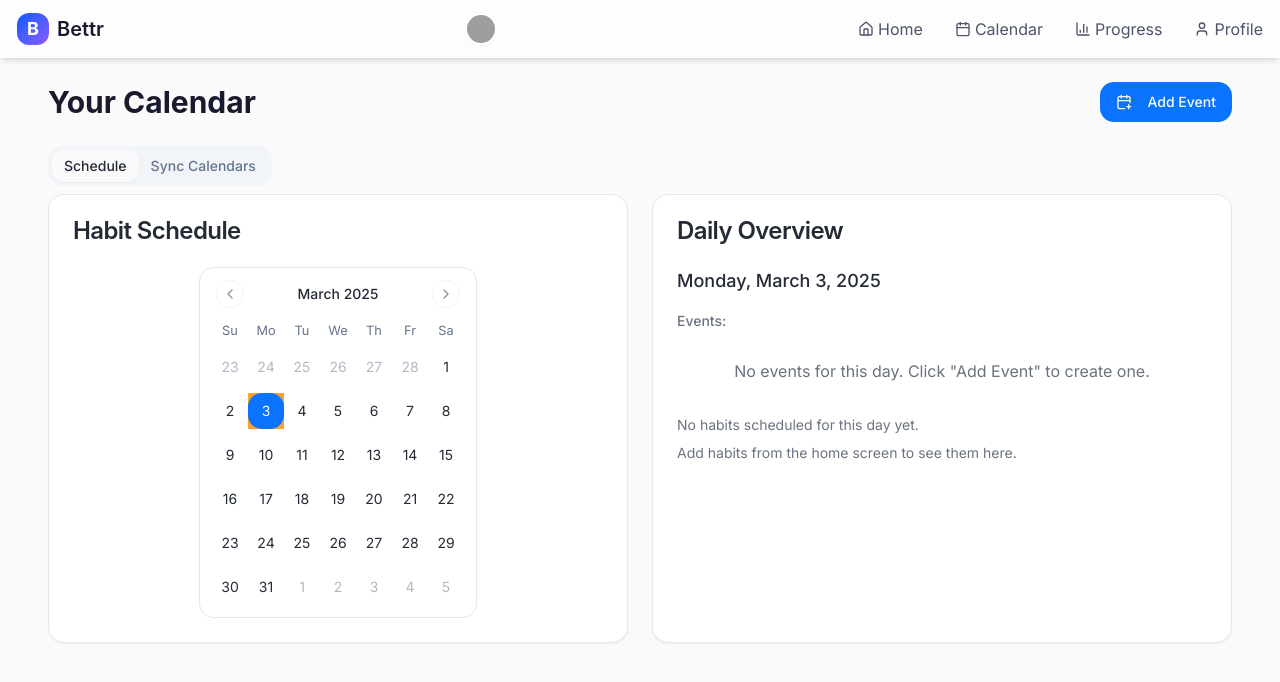
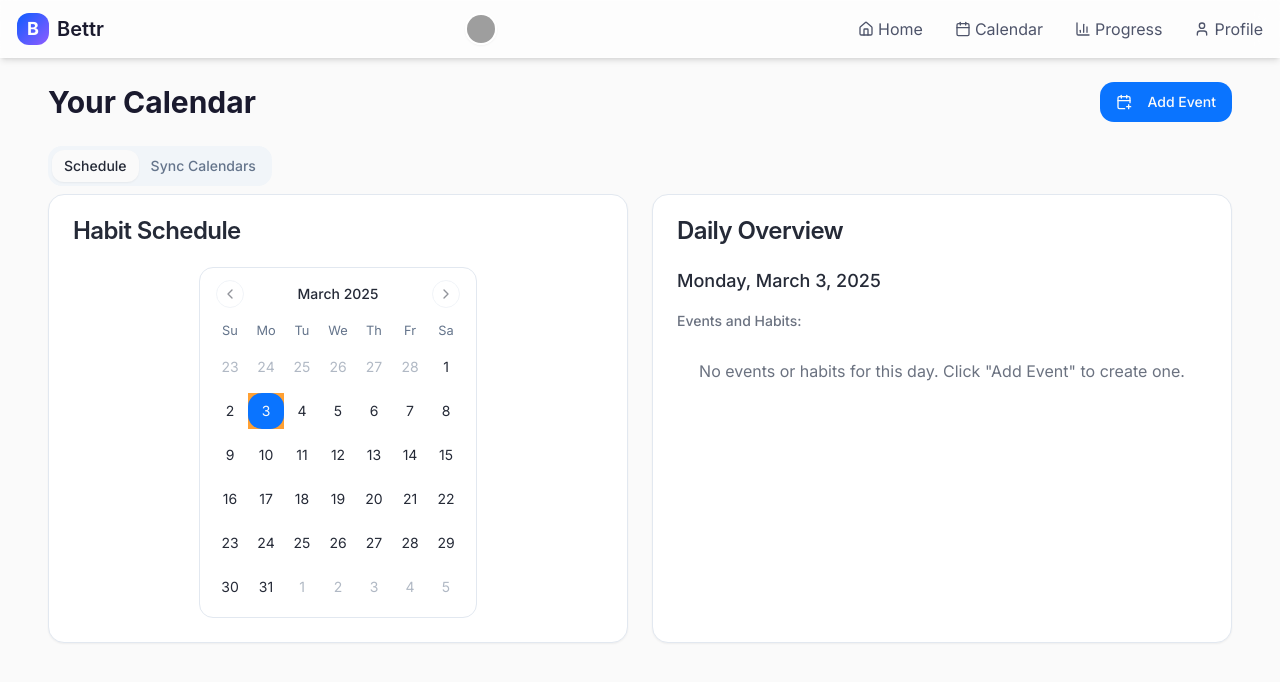
Before and after one commit to abhineetnirmal/bettr-pathway, a React (Vite) app: page /calendar in a window 1280 px wide. Shown: the top 682 px of the page. Built offline with nearby package versions, Linux system fonts and the light colour scheme; grey boxes are pictures that could not be loaded.

Commit message:
Sync habits with calendar events
This change synchronizes habits with calendar events, displaying habits as tasks on each day.

```diff
--- a/src/components/CalendarEventList.tsx
+++ b/src/components/CalendarEventList.tsx
@@ -1,7 +1,7 @@
 
 import React from 'react';
 import { CalendarEvent } from '@/pages/Calendar';
-import { Trash2 } from 'lucide-react';
+import { Trash2, Clock, List } from 'lucide-react';
 import { Button } from '@/components/ui/button';
 import { Tooltip, TooltipContent, TooltipProvider, TooltipTrigger } from '@/components/ui/tooltip';
 
@@ -11,8 +11,13 @@ interface CalendarEventListProps {
 }
 
 const CalendarEventList: React.FC<CalendarEventListProps> = ({ events, onDelete }) => {
-  // Sort events by start time if available
+  // Sort events by start time if available, and place habits at the top
   const sortedEvents = [...events].sort((a, b) => {
+    // First separate habits and events
+    if (a.isHabit && !b.isHabit) return -1;
+    if (!a.isHabit && b.isHabit) return 1;
+
+    // Then sort events by start time
     if (a.startTime && b.startTime) {
       return a.startTime.localeCompare(b.startTime);
     }
@@ -24,7 +29,7 @@ const CalendarEventList: React.FC<CalendarEventListProps> = ({ events, onDelete
   if (sortedEvents.length === 0) {
     return (
       <div className="text-center py-4 text-gray-500">
-        No events for this day. Click "Add Event" to create one.
+        No events or habits for this day. Click "Add Event" to create one.
       </div>
     );
   }
@@ -43,9 +48,18 @@ const CalendarEventList: React.FC<CalendarEventListProps> = ({ events, onDelete
               style={{ backgroundColor: event.color }}
             />
             <div>
-              <span className="font-medium block">{event.title}</span>
+              <div className="flex items-center">
+                <span className="font-medium">{event.title}</span>
+                {event.isHabit && (
+                  <span className="ml-2 text-xs bg-gray-100 text-gray-700 px-2 py-0.5 rounded-full flex items-center">
+                    <List className="h-3 w-3 mr-1" />
+                    Habit
+                  </span>
+                )}
+              </div>
               {event.startTime && (
-                <span className="text-xs text-gray-500">
+                <span className="text-xs text-gray-500 flex items-center">
+                  <Clock className="h-3 w-3 mr-1" />
                   {event.startTime}{event.endTime ? ` - ${event.endTime}` : ''}
                 </span>
               )}
@@ -55,6 +69,7 @@ const CalendarEventList: React.FC<CalendarEventListProps> = ({ events, onDelete
             </div>
           </div>
 
+          {!event.isHabit && (
             <TooltipProvider>
               <Tooltip>
                 <TooltipTrigger asChild>
@@ -72,6 +87,7 @@ const CalendarEventList: React.FC<CalendarEventListProps> = ({ events, onDelete
                 </TooltipContent>
               </Tooltip>
             </TooltipProvider>
+          )}
         </li>
       ))}
     </ul>
--- a/src/pages/Calendar.tsx
+++ b/src/pages/Calendar.tsx
@@ -22,6 +22,7 @@ export interface CalendarEvent {
   endTime?: string;
   description?: string;
   color: string;
+  isHabit?: boolean;
 }
 
 const CalendarPage = () => {
@@ -57,6 +58,69 @@ const CalendarPage = () => {
     localStorage.setItem('calendarEvents', JSON.stringify(events));
   }, [events]);
 
+  // Transform habits into calendar events based on their frequency
+  const getHabitEventsForCalendar = () => {
+    const habitEvents: CalendarEvent[] = [];
+
+    habits.forEach(habit => {
+      // Get the current date and the date 28 days from now (4 weeks)
+      const currentDate = new Date();
+      const maxDate = new Date();
+      maxDate.setDate(currentDate.getDate() + 28);
+
+      // Start from yesterday to ensure we include any habits for today
+      const startDate = new Date();
+      startDate.setDate(startDate.getDate() - 1);
+
+      // Create a habit event for each occurrence in the next 4 weeks
+      let loopDate = new Date(startDate);
+
+      while (loopDate <= maxDate) {
+        const dayOfWeek = loopDate.getDay(); // 0 = Sunday, 1 = Monday, etc.
+
+        // If this habit is scheduled for this day of the week
+        if (habit.frequency.includes(dayOfWeek)) {
+          // Create a calendar event for this habit
+          const habitEvent: CalendarEvent = {
+            id: `habit-${habit.id}-${loopDate.toISOString().split('T')[0]}`,
+            title: habit.title,
+            date: new Date(loopDate),
+            description: `Regular habit: ${habit.title}`,
+            color: getHabitColor(habit.category),
+            isHabit: true
+          };
+
+          habitEvents.push(habitEvent);
+        }
+
+        // Move to the next day
+        loopDate.setDate(loopDate.getDate() + 1);
+      }
+    });
+
+    return habitEvents;
+  };
+
+  // Helper function to get color based on habit category
+  const getHabitColor = (category: string): string => {
+    switch (category) {
+      case 'learning':
+        return '#3b82f6'; // blue
+      case 'mindfulness':
+        return '#8b5cf6'; // purple
+      case 'fitness':
+        return '#ec4899'; // pink
+      case 'health':
+        return '#10b981'; // green
+      case 'creativity':
+        return '#f97316'; // orange
+      case 'productivity':
+        return '#6366f1'; // indigo
+      default:
+        return '#6b7280'; // gray
+    }
+  };
+
   // Get day of week for the selected date (0 = Sunday, 6 = Saturday)
   const selectedDayOfWeek = date ? date.getDay() : new Date().getDay();
 
@@ -65,8 +129,11 @@ const CalendarPage = () => {
     habit.frequency.includes(selectedDayOfWeek)
   );
 
-  // Filter events for selected day
-  const eventsForSelectedDay = events.filter(event =>
+  // Combine regular events with habit events for the selected day
+  const allHabitEvents = getHabitEventsForCalendar();
+
+  // Filter all events (including habits) for selected day
+  const eventsForSelectedDay = [...events, ...allHabitEvents].filter(event =>
     date && event.date &&
     new Date(event.date).toDateString() === date.toDateString()
   );
@@ -84,6 +151,15 @@ const CalendarPage = () => {
 
   // Delete an event
   const handleDeleteEvent = (eventId: string) => {
+    // Only delete regular events, not habit events
+    if (eventId.startsWith('habit-')) {
+      toast({
+        title: "Cannot Delete Habit",
+        description: "This is a recurring habit. Edit it from the habits screen."
+      });
+      return;
+    }
+
     const newEvents = events.filter(event => event.id !== eventId);
     setEvents(newEvents);
     toast({
@@ -177,32 +253,12 @@ const CalendarPage = () => {
 
                       {/* Events section */}
                       <div className="space-y-3">
-                        <p className="text-sm text-gray-500 font-medium">Events:</p>
+                        <p className="text-sm text-gray-500 font-medium">Events and Habits:</p>
                         <CalendarEventList
                           events={eventsForSelectedDay}
                           onDelete={handleDeleteEvent}
                         />
                       </div>
-
-                      {/* Habits section */}
-                      {habitsForSelectedDay.length > 0 ? (
-                        <div className="space-y-3">
-                          <p className="text-sm text-gray-500 font-medium">Scheduled habits:</p>
-                          <ul className="space-y-2">
-                            {habitsForSelectedDay.map(habit => (
-                              <li key={habit.id} className="flex items-center p-2 bg-gray-50 rounded-lg">
-                                <div className={`w-3 h-3 rounded-full mr-3 bg-${habit.category === 'fitness' ? 'pink' : habit.category === 'mindfulness' ? 'purple' : habit.category === 'learning' ? 'blue' : 'green'}-500`}></div>
-                                <span>{habit.title}</span>
-                              </li>
-                            ))}
-                          </ul>
-                        </div>
-                      ) : (
-                        <div className="space-y-2">
-                          <p className="text-sm text-gray-500">No habits scheduled for this day yet.</p>
-                          <p className="text-sm text-gray-500">Add habits from the home screen to see them here.</p>
-                        </div>
-                      )}
                     </div>
                   ) : (
                     <p className="text-gray-500">Select a date to view your habits</p>
```
Lines whose indentation alone changed are shown as unchanged.
